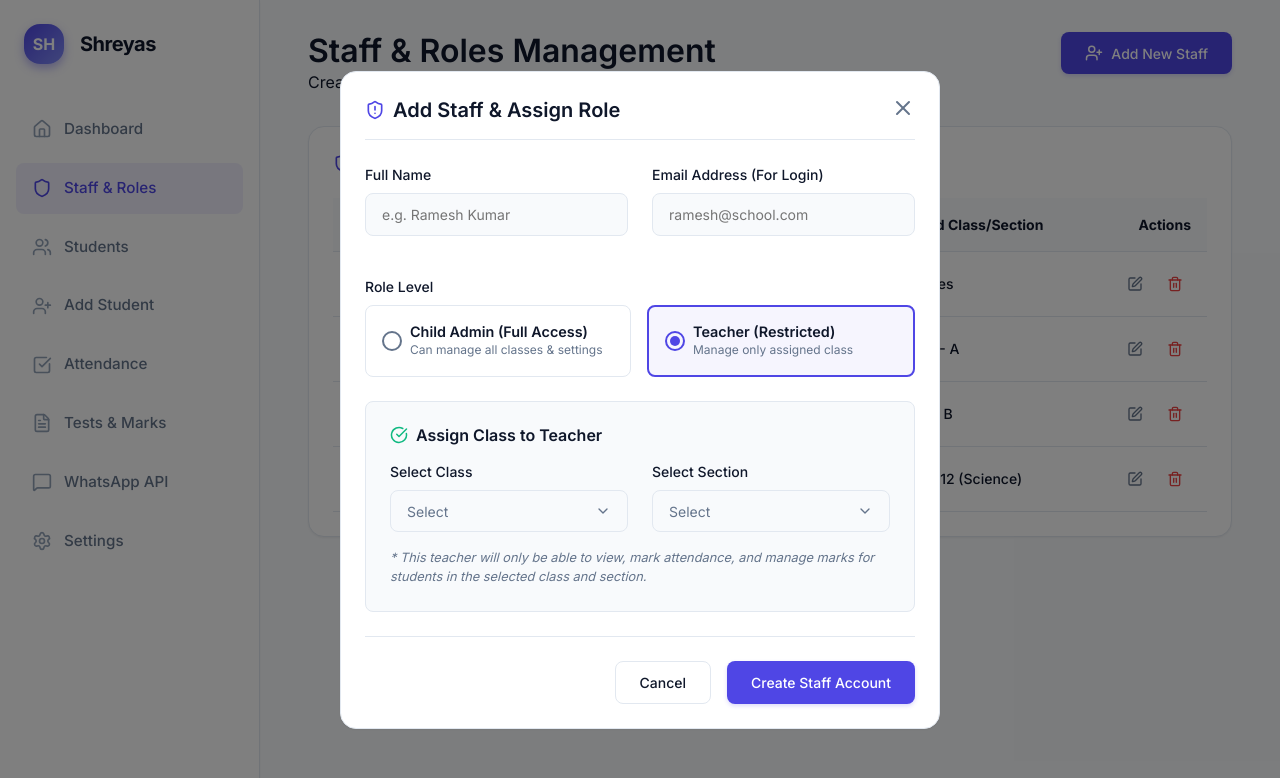
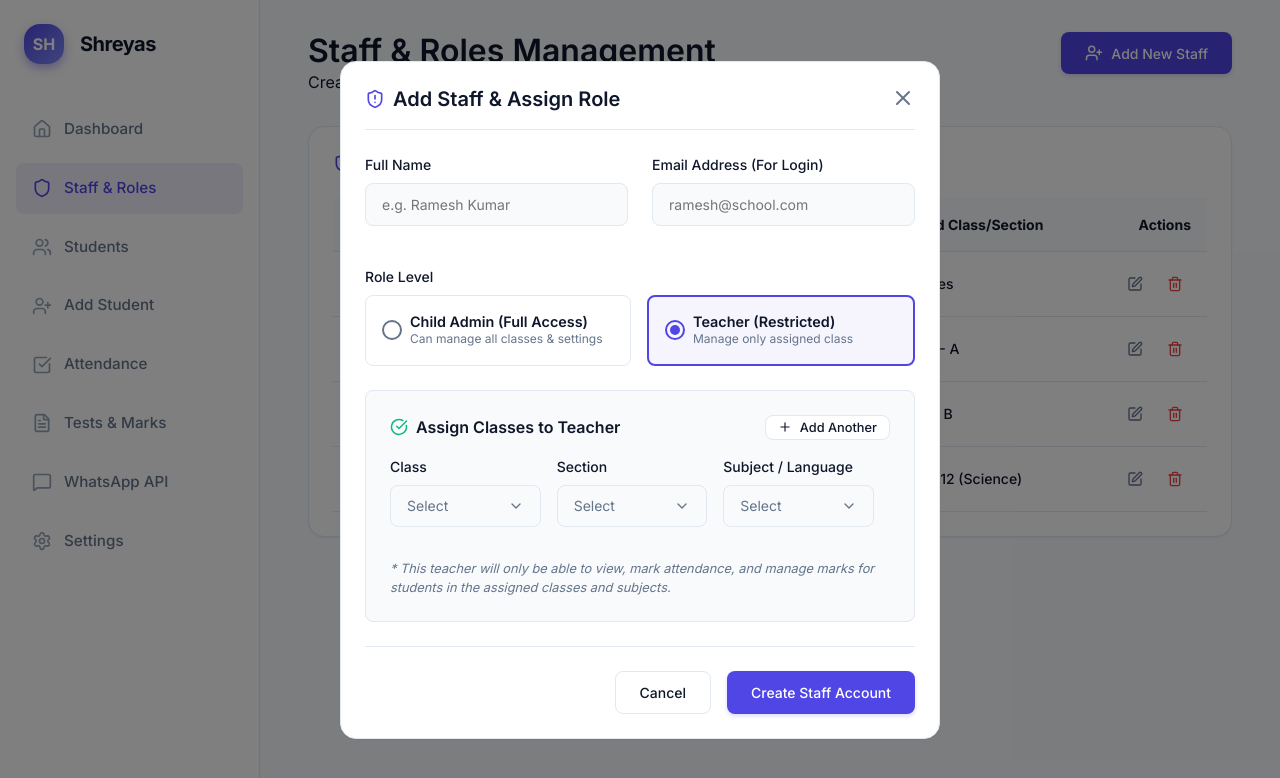
Before and after one commit to yashvachhan1/Shreyas, a React (Vite) app: page /staff in a window 1280 px wide. Both pictures are taken after a click on the button "Add New Staff". Shown: the top 778 px of the page. Built offline with nearby package versions, Linux system fonts and the light colour scheme.

Commit message:
Update teacher assignment UI to allow multiple classes and subjects

```diff
--- a/src/pages/StaffRoles.tsx
+++ b/src/pages/StaffRoles.tsx
@@ -1,12 +1,25 @@
 import { useState } from 'react';
-import { UserPlus, Shield, Edit, Trash2, X, CheckCircle, ShieldAlert } from 'lucide-react';
+import { UserPlus, Shield, Edit, Trash2, X, CheckCircle, ShieldAlert, Plus } from 'lucide-react';
 import CustomSelect from '../components/CustomSelect';
 
 const StaffRoles = () => {
   const [isModalOpen, setIsModalOpen] = useState(false);
   const [roleType, setRoleType] = useState('Teacher');
-  const [assignedClass, setAssignedClass] = useState('');
-  const [assignedSection, setAssignedSection] = useState('');
+  const [teacherAssignments, setTeacherAssignments] = useState([{ class: '', section: '', subject: '' }]);
+
+  const updateAssignment = (index: number, field: string, value: string) => {
+    const updated = [...teacherAssignments];
+    updated[index] = { ...updated[index], [field]: value };
+    setTeacherAssignments(updated);
+  };
+
+  const addAssignment = () => {
+    setTeacherAssignments([...teacherAssignments, { class: '', section: '', subject: '' }]);
+  };
+
+  const removeAssignment = (index: number) => {
+    setTeacherAssignments(teacherAssignments.filter((_, i) => i !== index));
+  };
 
   const [staffList] = useState([
     { id: 1, name: 'Vikram Singh', role: 'Super Admin', email: 'admin@edu.com', assignedTo: 'All Classes' },
@@ -125,27 +138,49 @@ const StaffRoles = () => {
 
               {roleType === 'Teacher' && (
                 <div style={{ backgroundColor: 'var(--bg-primary)', padding: '1.5rem', borderRadius: 'var(--radius-md)', border: '1px solid var(--border-light)', marginBottom: '1.5rem' }}>
-                  <h4 style={{ marginBottom: '1rem', display: 'flex', alignItems: 'center', gap: '0.5rem' }}><CheckCircle size={18} color="var(--success)" /> Assign Class to Teacher</h4>
-                  <div style={{ display: 'grid', gridTemplateColumns: '1fr 1fr', gap: '1.5rem' }}>
+                  <div style={{ display: 'flex', justifyContent: 'space-between', alignItems: 'center', marginBottom: '1rem' }}>
+                    <h4 style={{ display: 'flex', alignItems: 'center', gap: '0.5rem', margin: 0 }}><CheckCircle size={18} color="var(--success)" /> Assign Classes to Teacher</h4>
+                    <button type="button" className="btn btn-secondary" onClick={addAssignment} style={{ padding: '0.25rem 0.75rem', fontSize: '0.8rem' }}>
+                      <Plus size={14} /> Add Another
+                    </button>
+                  </div>
+
+                  {teacherAssignments.map((assignment, index) => (
+                    <div key={index} style={{ display: 'grid', gridTemplateColumns: '1fr 1fr 1fr auto', gap: '1rem', alignItems: 'end', marginBottom: '1rem', paddingBottom: '1rem', borderBottom: index < teacherAssignments.length - 1 ? '1px dashed var(--border-light)' : 'none' }}>
                       <div className="input-group" style={{ marginBottom: 0 }}>
-                      <label className="input-label">Select Class</label>
+                        <label className="input-label">Class</label>
                         <CustomSelect
-                        options={[{ value: '9', label: 'Class 9' }, { value: '10', label: 'Class 10' }]}
-                        value={assignedClass}
-                        onChange={setAssignedClass}
+                          options={[{ value: '9', label: 'Class 9' }, { value: '10', label: 'Class 10' }, { value: '11', label: 'Class 11' }, { value: '12', label: 'Class 12' }]}
+                          value={assignment.class}
+                          onChange={(val) => updateAssignment(index, 'class', val)}
                         />
                       </div>
                       <div className="input-group" style={{ marginBottom: 0 }}>
-                      <label className="input-label">Select Section</label>
+                        <label className="input-label">Section</label>
                         <CustomSelect
-                        options={[{ value: 'A', label: 'Section A' }, { value: 'B', label: 'Section B' }]}
-                        value={assignedSection}
-                        onChange={setAssignedSection}
+                          options={[{ value: 'A', label: 'Section A' }, { value: 'B', label: 'Section B' }, { value: 'C', label: 'Section C' }, { value: 'All', label: 'All Sections' }]}
+                          value={assignment.section}
+                          onChange={(val) => updateAssignment(index, 'section', val)}
                         />
                       </div>
+                      <div className="input-group" style={{ marginBottom: 0 }}>
+                        <label className="input-label">Subject / Language</label>
+                        <CustomSelect
+                          options={[{ value: 'English', label: 'English' }, { value: 'Hindi', label: 'Hindi' }, { value: 'Gujarati', label: 'Gujarati' }, { value: 'Maths', label: 'Maths' }, { value: 'Science', label: 'Science' }, { value: 'All Subjects', label: 'All Subjects' }]}
+                          value={assignment.subject}
+                          onChange={(val) => updateAssignment(index, 'subject', val)}
+                        />
                       </div>
-                  <p style={{ fontSize: '0.8rem', color: 'var(--text-secondary)', marginTop: '1rem', fontStyle: 'italic' }}>
-                    * This teacher will only be able to view, mark attendance, and manage marks for students in the selected class and section.
+                      {teacherAssignments.length > 1 && (
+                        <button type="button" onClick={() => removeAssignment(index)} className="btn" style={{ padding: '0.75rem', color: 'var(--danger)', border: '1px solid var(--border-light)', backgroundColor: 'white' }} title="Remove this assignment">
+                          <Trash2 size={18} />
+                        </button>
+                      )}
+                    </div>
+                  ))}
+
+                  <p style={{ fontSize: '0.8rem', color: 'var(--text-secondary)', marginTop: '0.5rem', fontStyle: 'italic' }}>
+                    * This teacher will only be able to view, mark attendance, and manage marks for students in the assigned classes and subjects.
                   </p>
                 </div>
               )}
```
Lines whose indentation alone changed are shown as unchanged.
